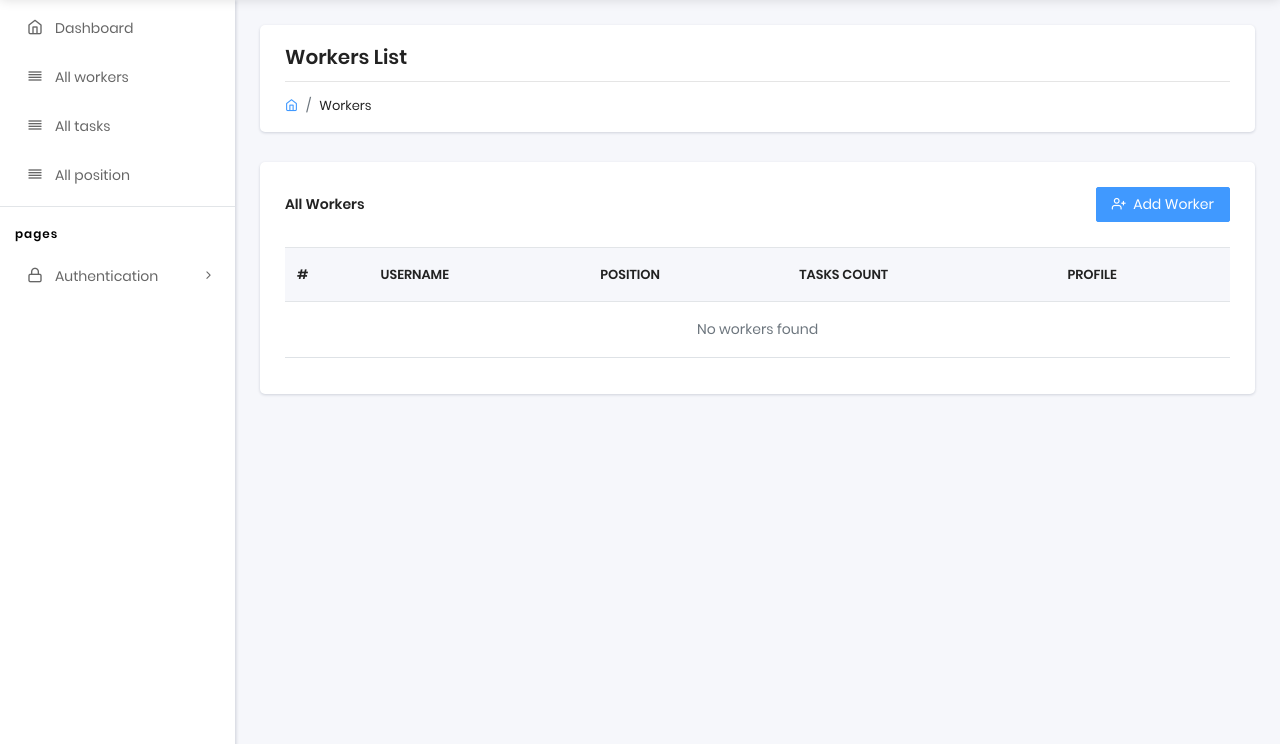
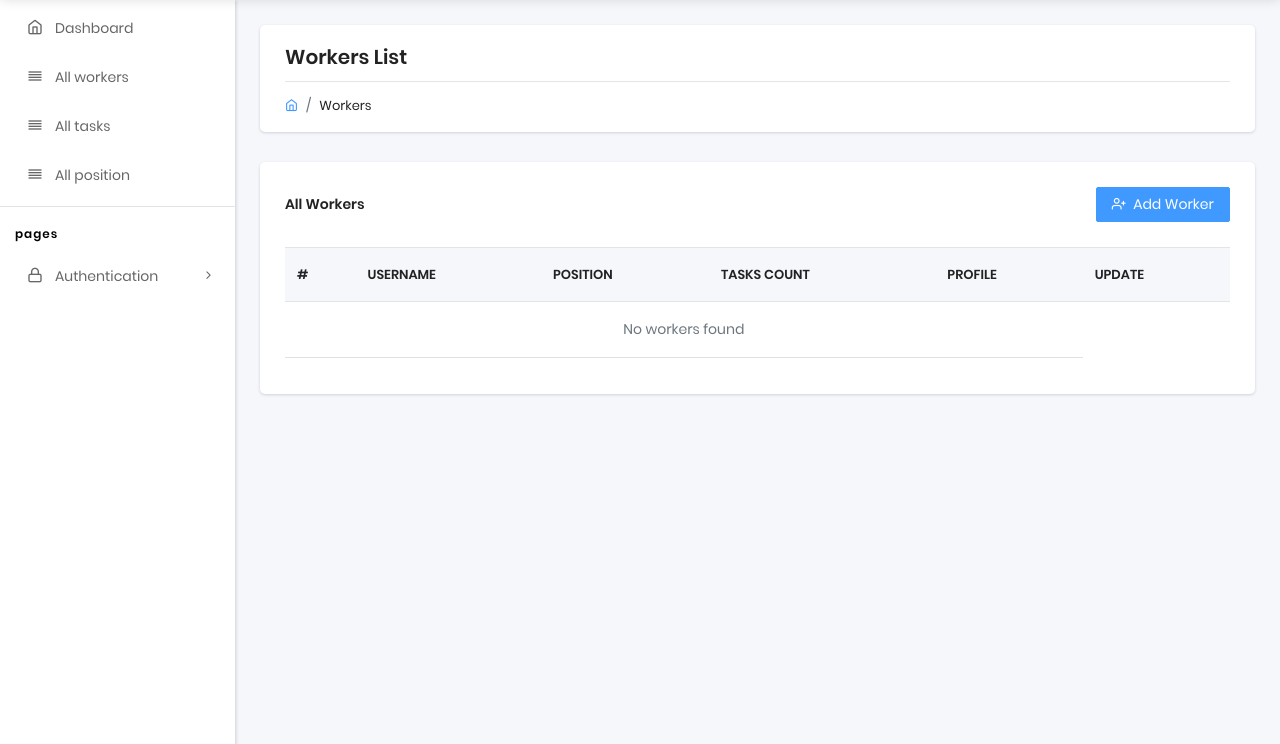
Before and after one commit to trs-ostapchuk/task-manager, a Django app: template templates/home/worker_list.html in a window 1280 px wide. Shown: the part 56-800 px from the top of the page. Run offline with Django 4.2, Linux system fonts and the light colour scheme; the template is opened without the code that fills it, so the values that code supplies are empty; some libraries are stand-ins or nearby versions.

Commit message:
Modify worker_list.html - add button Edit Profile

```diff
--- a/templates/home/worker_list.html
+++ b/templates/home/worker_list.html
@@ -43,6 +43,7 @@
                 <th>Position</th>
                 <th>Tasks Count</th>
                 <th>Profile</th>
+                <th>Update</th>
               </tr>
             </thead>
             <tbody>
@@ -55,6 +56,11 @@
                 <td>
                   <a href="{% url 'tasks:worker-detail' worker.id %}" class="btn btn-sm btn-primary">
                     View Profile
+                  </a>
+                </td>
+                <td>
+                  <a href="{% url 'tasks:worker-update' worker.id %}" class="btn btn-sm btn-warning">
+                    Edit Profile
                   </a>
                 </td>
               </tr>
```
